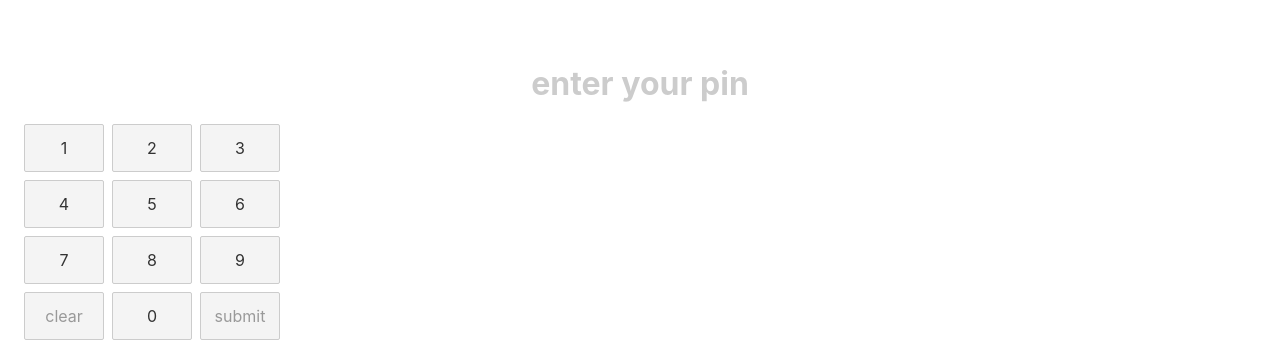
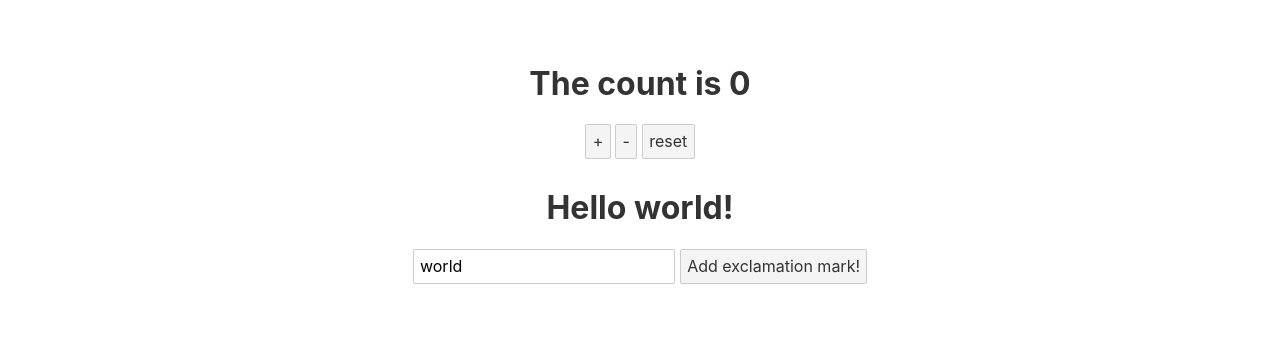
Before and after one commit to RyotaBannai/svelte, a Svelte app in the folder my-svelte-project/: page / in a window 1280 px wide. Shown: the part 825-1167 px from the top of the page. After the commit the page ends 1133 px from the top, so only its background shows below. Built offline with nearby package versions, Linux system fonts and the light colour scheme.

Commit message:
store. svelte store system is much clearner and easier than vue.

```diff
--- a/my-svelte-project/src/App.svelte
+++ b/my-svelte-project/src/App.svelte
@@ -5,12 +5,13 @@
 	import Color from './components/Color.svelte';
 	import AVIndex from './components/AwecomeVideo/AVIndex.svelte'
 	import EnterPin from './components/EnterPin/EPIndex.svelte'
+	import TestCustomStore from './components/TestCustomStore.svelte'
 </script>
 
 <main>
 	<h1>Hello {name}!</h1>
 	<AVIndex></AVIndex>
-	<EnterPin></EnterPin>
+	<TestCustomStore></TestCustomStore>
 </main>
 
 <style>
--- /dev/null
+++ b/my-svelte-project/src/components/TestCustomStore.svelte
@@ -0,0 +1,17 @@
+<script>
+    import { count, name, greeting } from '../store/custom_store'
+
+</script>
+
+<h1>The count is {$count}</h1>
+
+<button on:click={count.increment}>+</button>
+<button on:click={count.decrement}>-</button>
+<button on:click={count.reset}>reset</button>
+
+<h1>{$greeting}</h1>
+<input bind:value={$name}>
+
+<button on:click="{() => $name += '!'}">
+    Add exclamation mark!
+</button>
--- /dev/null
+++ b/my-svelte-project/src/store/custom_store.js
@@ -0,0 +1,24 @@
+import { writable, derived } from 'svelte/store';
+
+function createCount() {
+    const { subscribe, set, update } = writable(0);
+
+    return {
+        subscribe,
+        increment: () => update(n => n + 1),
+        decrement: () => update(n => n - 1),
+        reset: () => set(0)
+    };
+}
+const count = createCount();
+const name = writable('world');
+const greeting = derived(
+    name,
+    $name => `Hello ${$name}!`
+);
+
+export {
+    count,
+    name,
+    greeting,
+};
--- /dev/null
+++ b/my-svelte-project/src/store/stores.js
@@ -0,0 +1,3 @@
+import { writable } from 'svelte/store';
+
+export const count = writable(0);
```
Also changed, not shown: my-svelte-project/src/components/TestStore.svelte (added, +18 -0 lines), my-svelte-project/src/store/count/Decrementer.svelte (added, +11 -0 lines), my-svelte-project/src/store/count/Incrementer.svelte (added, +11 -0 lines), my-svelte-project/src/store/count/Resetter.svelte (added, +11 -0 lines), 1 other file (tests, documents, lock files or other folders).
